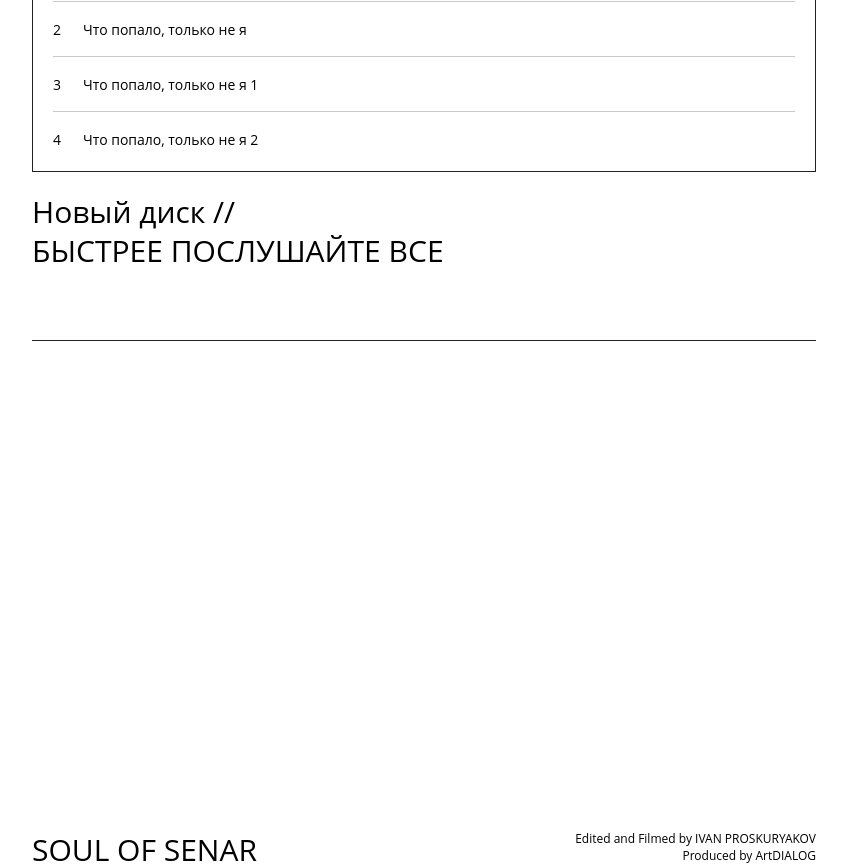
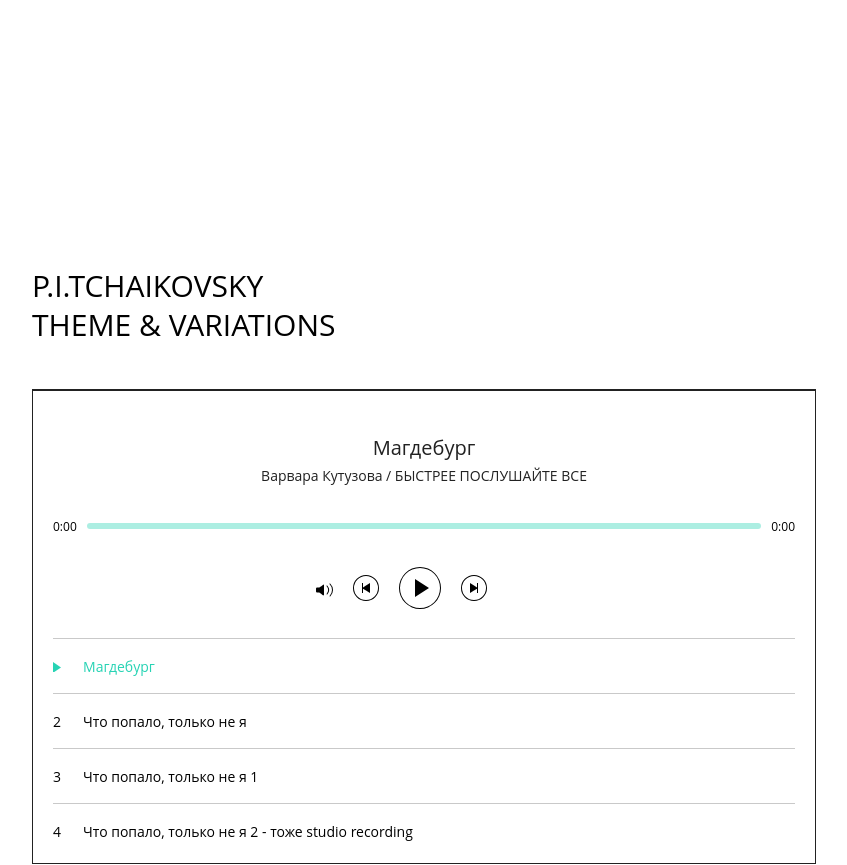
Before and after one commit to mumac/artD, a React (Create React App) app: page /music in a window 1280 px wide. Shown: the part 880-1745 px from the top of the page, without its empty margins (272-1119 px from the left). Built offline with nearby package versions, Linux system fonts and the light colour scheme; what i18next-xhr-backend would draw is missing.

Commit message:
Изменения на стр. Медиа

```diff
--- a/src/components/mediaPlayer/AudioPlayer.js
+++ b/src/components/mediaPlayer/AudioPlayer.js
@@ -3,7 +3,7 @@
 import { withTranslation } from "react-i18next";
 import classNames from "classnames";
 
-import coverImage from "assets/images/base/music.jpg";
+//import coverImage from "assets/images/base/music.jpg";
 
 import Duration from "./duration";
 import Timeline from "./timeline";
@@ -211,11 +211,11 @@
                     onProgress={this.handleProgress}
                     onDuration={this.handleDuration}
                 />
-                <div className="cover-wrapper">
+                {/* <div className="cover-wrapper">
                     <div className="cover-image">
                         <img src={coverImage} alt="" className="album-cover" />
                     </div>
-                </div>
+                </div> */}
                 <div className="control-wrapper">
                     <div className="title-wrapper">
                         <div className="track-name">{currentTrack[currentLang] && currentTrack[currentLang].trackName}</div>
--- a/src/data/data.js
+++ b/src/data/data.js
@@ -79,7 +79,7 @@
     music: {
         albumTitle: {
             en: "Новый диск // \n БЫСТРЕЕ ПОСЛУШАЙТЕ ВСЕ",
-            ru: "Новые записи // \n БЫСТРЕЕ ПОСЛУШАЙТЕ ВСЕ"
+            ru: 'Название альбома // \n "БЫСТРЕЕ ПОСЛУШАЙТЕ ВСЕ"'
         },
         tracks: [
             {
@@ -91,21 +91,21 @@
                 },
                 ru: {
                     artist: "Варвара Кутузова",
-                    album: "Варвара Кутузова /  БЫСТРЕЕ ПОСЛУШАЙТЕ ВСЕ",
-                    trackName: "Магдебург"
+                    //album: "Варвара Кутузова /  БЫСТРЕЕ ПОСЛУШАЙТЕ ВСЕ",
+                    trackName: "Магдебург \n очень классный live recording"
                 }
             },
             {
                 fileName: "WhatsApp Audio 2020-03-13 at 00.07.50.mp4",
                 en: {
                     artist: "Варвара Кутузова",
-                    album: "Варвара Кутузова / БЫСТРЕЕ ПОСЛУШАЙТЕ ВСЕ",
+                    //album: "Варвара Кутузова / БЫСТРЕЕ ПОСЛУШАЙТЕ ВСЕ",
                     trackName: "Что попало, только не я"
                 },
                 ru: {
                     artist: "Варвара Кутузова",
-                    album: "Варвара Кутузова / БЫСТРЕЕ ПОСЛУШАЙТЕ ВСЕ",
-                    trackName: "А это только что из Ярославля"
+                    //album: "Варвара Кутузова / БЫСТРЕЕ ПОСЛУШАЙТЕ ВСЕ",
+                    trackName: "А это только что из Ярославля - live recording"
                 }
             },
             {
@@ -117,8 +117,8 @@
                 },
                 ru: {
                     artist: "Варвара Кутузова",
-                    album: "Варвара Кутузова / БЫСТРЕЕ ПОСЛУШАЙТЕ ВСЕ",
-                    trackName: "Что попало, только не я 1"
+                   // album: "Варвара Кутузова / БЫСТРЕЕ ПОСЛУШАЙТЕ ВСЕ",
+                    trackName: "Что попало, только не я 1 - studio recording"
                 }
             },
             {
@@ -126,12 +126,12 @@
                 en: {
                     artist: "Варвара Кутузова",
                     album: "Варвара Кутузова / БЫСТРЕЕ ПОСЛУШАЙТЕ ВСЕ",
-                    trackName: "Что попало, только не я 2"
+                    trackName: "Что попало, только не я 2 - тоже studio recording"
                 },
                 ru: {
                     artist: "Варвара Кутузова",
                     album: "Варвара Кутузова / БЫСТРЕЕ ПОСЛУШАЙТЕ ВСЕ",
-                    trackName: "Что попало, только не я 2"
+                    trackName: "Что попало, только не я 2- тоже studio recording"
                 }
             },
         ]
@@ -176,7 +176,7 @@
         events: [
             {
                 date: "2020-05-18",
-                toTickets: "https://",
+                //toTickets: "https://",
                 en: {
                     place: "Зарядье",
                     location: "Москва"
@@ -188,7 +188,7 @@
             },
             {
                 date: "2020-05-22",
-                toTickets: "http://",
+                //toTickets: "http://",
                 en: {
                     place: "БЗК",
                     location: "Москва"
@@ -200,7 +200,7 @@
             },
             {
                 date: "2020-05-25",
-                toTickets: "http://",
+                //toTickets: "http://",
                 en: {
                     place: "Дом Музыки",
                     location: "Los Angeles, CA"
--- a/src/locales/ru/translation.json
+++ b/src/locales/ru/translation.json
@@ -18,7 +18,7 @@
     "start_page": {
         "seo_title": "Варвара Кутузова",
         "title": "Варвара\n Кутузова",
-        "subtitle": "// \nфортепиано"
+        "subtitle": "// \n фортепиано"
     },
     "about_page": {
         "seo_title": "Обо мне",
--- a/src/pages/MusicPage.js
+++ b/src/pages/MusicPage.js
@@ -26,14 +26,6 @@
                         </h1>
                     </div>
                 </div>
-                <div className="audio-player-block">
-                    <div className="audio-player">
-                        <AudioPlayer tracks={music.tracks} />
-                    </div>
-                    <div className="audio-subtitle">
-                        {music.albumTitle[currentLang]}
-                    </div>
-                </div>
                 <div className="video-player-block">
                     {video.tracks.map((track, index) => (
                         <div className="video-track" key={index}>
@@ -58,6 +50,14 @@
                         </div>
                     ))}
                 </div>
+                <div className="audio-player-block">
+                    <div className="audio-player">
+                        <AudioPlayer tracks={music.tracks} />
+                    </div>
+                    <div className="audio-subtitle">
+                        {music.albumTitle[currentLang]}
+                    </div>
+                </div>
             </div>
         </>
     );
```
